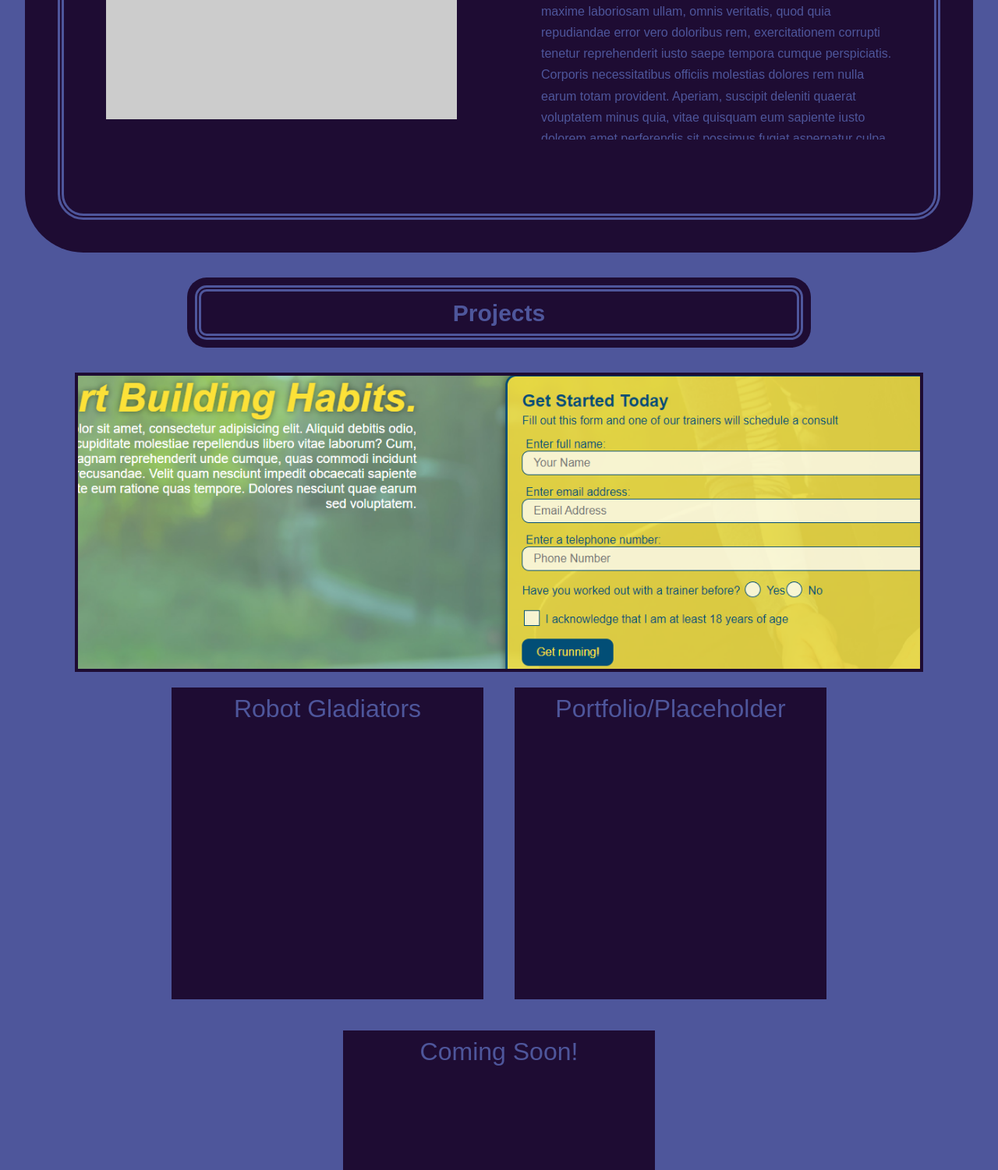
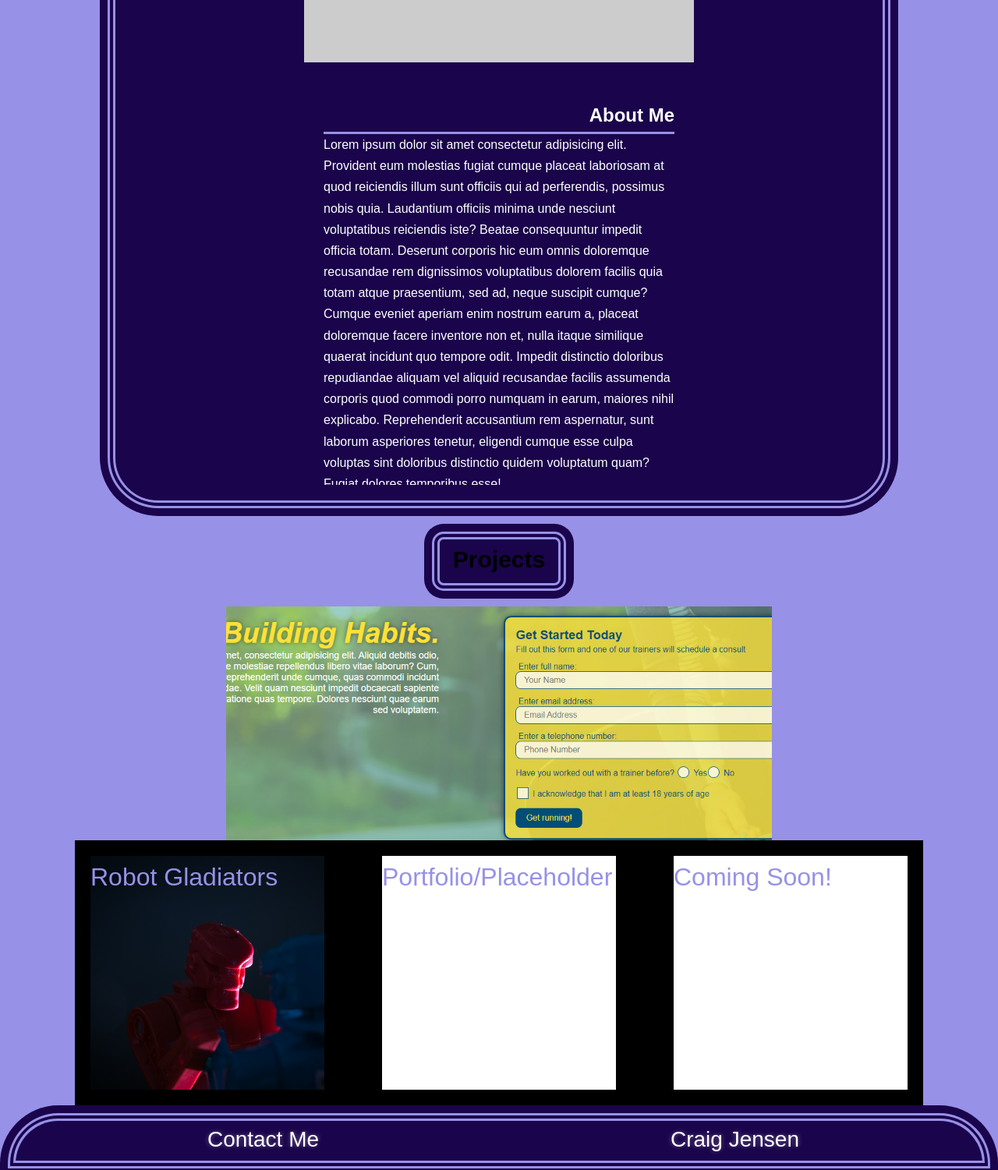
Before and after one commit to CraigMJensen/portfolio, a plain HTML site: page index.html in a window 1280 px wide. Shown: the part 560-2061 px from the top of the page at 78% size. Drawn offline with Linux system fonts and the light colour scheme; placeholder pictures from the web are drawn by us.

Commit message:
more styling and flexbox

```diff
--- a/assets/style.css
+++ b/assets/style.css
@@ -1,22 +1,26 @@
 :root {
-  --primary-color: rgb(30, 12, 51);
-  --secondary-color: rgb(78, 86, 155);
+  --clr-main: rgb(26, 4, 75);
+  --clr-background: rgb(151, 145, 231);
 }
 
 * {
   margin: 0;
-  padding: 0;
+
   box-sizing: border-box;
 }
 
 body {
   font-family: Arial, Helvetica, sans-serif;
-  background-color: var(--secondary-color);
+  background-color: var(--clr-background);
   line-height: 1.7;
+  margin: 0 auto;
 }
 
 #header-sticky {
   position: fixed;
+  display: flex;
+  flex-wrap: wrap;
+  justify-content: space-around;
   width: 100%;
   top: 0;
   z-index: 10;
@@ -24,18 +28,33 @@ body {
   border-bottom-right-radius: 75px;
 }
 
+#main-about,
+#projects h2,
 header,
 footer {
   padding: 20px 35px;
-  background-color: var(--primary-color);
-  color: var(--secondary-color);
-  outline: 8px double var(--secondary-color);
-  outline-offset: -18px;
+  background-color: var(--clr-main);
+  outline: 10px double var(--clr-background);
+  outline-offset: -20px;
+}
+
+.h-f-text {
+  color: white;
+  text-decoration: none;
+}
+
+.h-f-text:link {
+  color: white;
+  text-decoration: none;
+}
+
+.h-f-text:visited {
+  color: white;
+  text-decoration: none;
 }
 
 header h1 {
   font-weight: bold;
-  margin-left: 5em;
   font-size: 36px;
   display: inline;
   border-bottom: 2px solid rgba(255, 255, 255, 0.2);
@@ -45,16 +64,15 @@ header h1 {
 
 header a {
   text-decoration: none;
-  color: var(--secondary-color);
+  margin: 0 2.75rem;
   border-bottom: 2px solid rgba(255, 255, 255, 0.2);
   text-shadow: -2px 1px 0.175em rgba(255, 255, 255, 0.2),
     2px -1px 0.175em rgba(255, 255, 255, 0.2);
 }
 
 header nav {
-  float: right;
-  margin: 1em 0;
-  margin-right: 10em;
+  display: flex;
+  align-items: center;
 }
 
 header ul {
@@ -63,7 +81,6 @@ header ul {
 
 header nav ul li {
   display: inline;
-  margin: 0 30px;
   font-size: 22px;
 }
 
@@ -79,8 +96,6 @@ footer {
   width: 100%;
   height: 3.25em;
   display: flex;
-  justify-content: flex-start;
-  color: var(--secondary-color);
   border-top-right-radius: 75px;
   border-top-left-radius: 75px;
   border-bottom: 2px solid rgba(255, 255, 255, 0.2);
@@ -97,129 +112,123 @@ footer {
 
 #contact a {
   text-decoration: none;
-  color: var(--secondary-color);
 }
 
 #main-about {
   display: flex;
+  flex-wrap: wrap;
+  justify-content: space-evenly;
   align-items: center;
-  width: 95%;
-  height: 49em;
-  margin: 100px auto;
-  margin-bottom: 25px;
-  padding: 50px;
-  outline: 8px double var(--secondary-color);
-  outline-offset: -50px;
-  background-color: var(--primary-color);
-  color: var(--secondary-color);
+  width: 80%;
+  margin: 0 auto;
+  margin-top: 100px;
+  background-color: var(--clr-main);
   border-bottom-left-radius: 75px;
   border-bottom-right-radius: 75px;
 }
 
 .about-me {
-  background-color: var(--primary-color);
-  margin: 20px auto;
+  background-color: var(--clr-main);
   padding: 20px;
+  color: white;
 }
 
 .about-me h2 {
   text-align: right;
-  border-bottom: 3px solid var(--secondary-color);
+  border-bottom: 3px solid var(--clr-background);
 }
 
 .about-text p {
   width: 450px;
   height: 450px;
   overflow: scroll;
-}
-
-.about-text p:hover {
-  content: "";
-  width: 600px;
-  height: 600px;
-  overflow: hidden;
+  transition: 200ms ease-in-out;
 }
 
 .about-text p::-webkit-scrollbar {
   display: none;
 }
 
-#projects {
+.project-container {
   display: block;
-  margin-top: 0;
+  width: 85%;
 }
 
-#projects h2 {
+#projects {
+  display: flex;
+  justify-content: space-around;
+}
+
+.header2 {
   text-align: center;
-  height: 3em;
-  background-color: var(--primary-color);
-  padding: 0.65em;
-  margin: 2rem 15rem;
-  color: var(--secondary-color);
+  width: 12rem;
+  height: 6rem;
   font-size: 30px;
-  position: relative;
-  outline: 8px double var(--secondary-color);
-  outline-offset: -18px;
+  margin: 10px auto;
+
   border-bottom-right-radius: 25px;
   border-top-right-radius: 25px;
   border-bottom-left-radius: 25px;
   border-top-left-radius: 25px;
 }
 
-.project-container {
-  display: inline-flex;
-  width: 100%;
-  flex-wrap: wrap;
-  justify-content: center;
+.project-link1 {
+  display: flex;
+  flex-basis: auto;
+  margin: auto;
+  max-width: 700px;
+  height: 300px;
+  background-image: url(/img/run-buddy.png);
+  background-size: 80rem;
+  background-position: center;
 }
 
-.project-link1 {
-  height: 30vw;
-  background-image: url(/img/run-buddy.png);
-  background-size: 110rem;
-  background-position: center;
-  flex-basis: 85%;
-  position: relative;
-  border: 4px solid var(--primary-color);
+.project-link2 {
+  background-image: url(/img/robot-gladiators.jpg);
+  background-size: cover;
 }
 
-.project-link2,
+.small-projects {
+  display: flex;
+  flex-wrap: wrap;
+  justify-content: space-between;
+  max-width: 1200px;
+  margin: 0 auto;
+  background-color: black;
+}
+
+/* .project-link2,
 .project-link3,
 .project-link4 {
-  width: 400px;
-  height: 400px;
-  background-color: var(--primary-color);
-  display: inline;
-  align-items: center;
-  margin: 20px;
-}
+} */
 
 .project-style {
-  color: var(--secondary-color);
-  text-align: center;
+  display: inline-block;
+  margin: 20px 20px;
+  width: 300px;
+  height: 300px;
+  background-color: white;
+  color: var(--clr-background);
   font-size: 2em;
 }
 
-.hover-text {
-  position: absolute;
-  display: flex;
+.hover-text1 {
+  display: contents;
   align-items: center;
   justify-content: center;
-  width: 100%;
-  height: 29.75vw;
-  background: black;
-  color: var(--secondary-color);
-  font-size: 5em;
+  /* height: 25rem;
+  font-size: 5em; */
   font-family: sans-serif;
   opacity: 0;
   visibility: hidden;
+  background-color: white;
 }
 
 .project-link1:hover {
   cursor: pointer;
 }
 
-.project-link1:hover .hover-text {
+.project-link1:hover .hover-text1 {
   visibility: visible;
   opacity: 0.9;
 }
--- a/index.html
+++ b/index.html
@@ -11,54 +11,52 @@
 <body>
     <header id="header-sticky">
         <h1>
-            <a href="index.html">Craig Jensen</a>
+            <a href="index.html" class="h-f-text">Craig Jensen</a>
         </h1>
         <nav>
             <ul class="list-items">
                 <li>
-                    <a href="#projects">Projects</a>
+                    <a href="#projects" class="h-f-text">Projects</a>
                 </li>
                 <li>
-                    <a href="#contact">Contact Me</a>
+                    <a href="#contact" class="h-f-text">Contact Me</a>
                 </li>
             </ul>
         </nav>
     </header>
+
     <section id="main-about">
         <article class="about-me">
-            <a href="https://placeholder.com"><img src="https://via.placeholder.com/450" /></a>
+            <a href="https://placeholder.com"><img src="https://via.placeholder.com/500" /></a>
         </article>
         <article class="about-me about-text">
             <h2>About Me</h2>
 
-            <p>Lorem ipsum dolor sit amet consectetur adipisicing elit. Alias, doloremque vel pariatur dolore, autem
-                mollitia quo exercitationem sapiente iure nostrum quidem, ratione impedit molestiae fuga dolor!
-                Assumenda maxime veniam illum exercitationem saepe nobis dolor expedita earum nemo, sunt repellendus
-                libero repellat deserunt possimus enim. Natus sed nobis ad! Et voluptatem provident iusto est sapiente
-                temporibus recusandae tempore dicta, sit nostrum praesentium ex dolore itaque corporis maxime minus
-                ipsum alias explicabo doloremque quam possimus asperiores. Sunt itaque id mollitia maxime laboriosam
-                ullam, omnis veritatis, quod quia repudiandae error vero doloribus rem, exercitationem corrupti tenetur
-                reprehenderit iusto saepe tempora cumque perspiciatis. Corporis necessitatibus officiis molestias
-                dolores rem nulla earum totam provident. Aperiam, suscipit deleniti quaerat voluptatem minus quia, vitae
-                quisquam eum sapiente iusto dolorem amet perferendis sit possimus fugiat aspernatur culpa earum commodi
-                omnis placeat enim error pariatur adipisci? Eum error numquam neque sed quos esse quaerat. Earum
-                explicabo ab fuga qui iusto dignissimos nobis possimus cupiditate. Repellat sint deleniti quasi harum
-                laudantium laboriosam, velit eligendi. Magnam soluta voluptate reiciendis officiis, ipsum incidunt
-                temporibus molestiae quam, quia voluptatem assumenda pariatur non ab sapiente eveniet, amet quod esse!
-                Dolor, iusto exercitationem esse quasi vel officia? Perspiciatis illum deserunt magni fugit soluta porro
-                in!</p>
+            <p>Lorem ipsum dolor sit amet consectetur adipisicing elit. Provident eum molestias fugiat cumque placeat
+                laboriosam at quod reiciendis illum sunt officiis qui ad perferendis, possimus nobis quia. Laudantium
+                officiis minima unde nesciunt voluptatibus reiciendis iste? Beatae consequuntur impedit officia totam.
+                Deserunt corporis hic eum omnis doloremque recusandae rem dignissimos voluptatibus dolorem facilis quia
+                totam atque praesentium, sed ad, neque suscipit cumque? Cumque eveniet aperiam enim nostrum earum a,
+                placeat doloremque facere inventore non et, nulla itaque similique quaerat incidunt quo tempore odit.
+                Impedit distinctio doloribus repudiandae aliquam vel aliquid recusandae facilis assumenda corporis quod
+                commodi porro numquam in earum, maiores nihil explicabo. Reprehenderit accusantium rem aspernatur, sunt
+                laborum asperiores tenetur, eligendi cumque esse culpa voluptas sint doloribus distinctio quidem
+                voluptatum quam? Fugiat dolores temporibus esse!</p>
         </article>
     </section>
+
     <section id="projects">
-        <h2>Projects</h2>
         <div class="project-container">
+            <h2 class="header2">Projects</h2>
+
             <div class="project-link1">
                 <a href="https://craigmjensen.github.io/run-buddy/" target="_blank">
-                    <div class="hover-text">Run
+                    <div class="hover-text1">Run
                         Buddy
                     </div>
                 </a>
             </div>
+            <section class="small-projects">
                 <div class="project-link2 project-style">
                     <div>Robot Gladiators</div>
                 </div>
@@ -68,13 +66,13 @@
                 <div class="project-link4 project-style">
                     <div>Coming Soon!</div>
                 </div>
+            </section>
         </div>
     </section>
     <footer id="contact">
-        <p>Contact Me</p>
-        <p><a href="mailto:CMJensen82@gmail.com">Craig Jensen</a></p>
+        <p class="h-f-text">Contact Me</p>
+        <p><a href="mailto:CMJensen82@gmail.com" class="h-f-text">Craig Jensen</a></p>
     </footer>
-
 </body>
 
 </html>
```
Also changed, not shown: img/robot-gladiators.jpg (added). Lines whose indentation alone changed are shown as unchanged.
